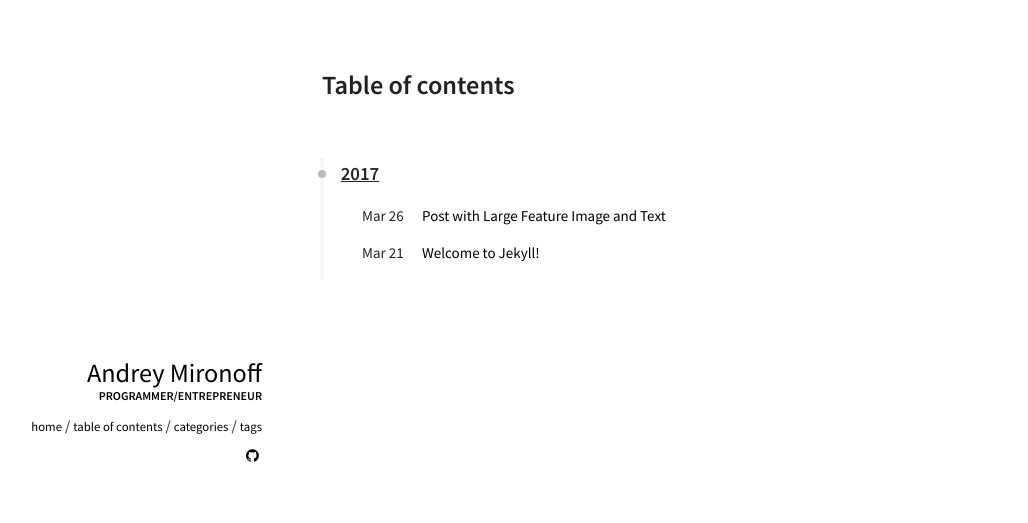
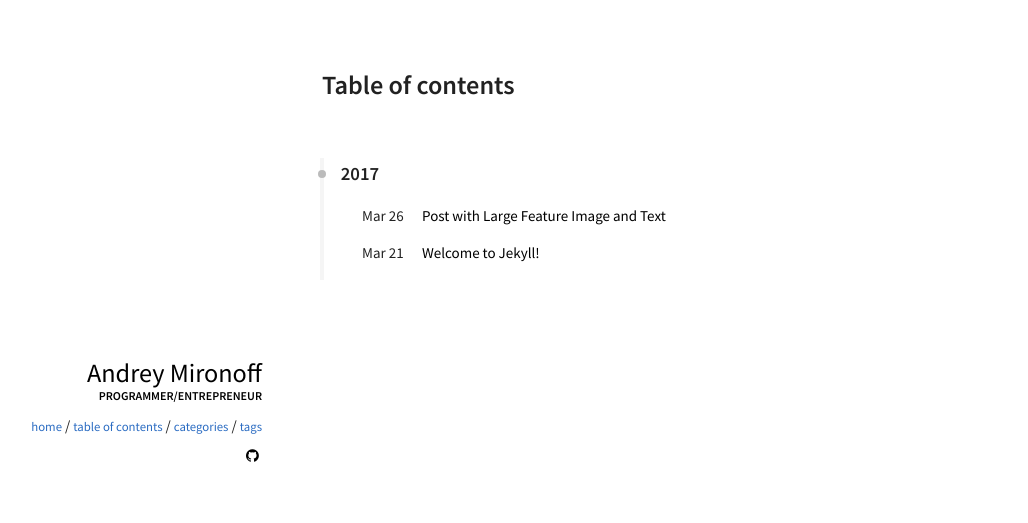
Before and after one commit to amironoff/amironoff.github.io, a Jekyll site: the page built from archive.html, in a window 1280 px wide. Shown: the top 523 px of the page, without its empty margins (28-1056 px from the left). Built offline with Jekyll 4.4.1, drawn with Linux system fonts in a browser that asks for light colours.

Commit message:
Switch headings & links to dark blue to make them more lively

```diff
--- a/assets/css/main-custom.css
+++ b/assets/css/main-custom.css
@@ -5,16 +5,17 @@
 .post-meta .post-cat {
     color: black;
 }
-h4{
-	text-decoration: underline;
+h1 a, h2 a, h3 a, h4 a, h5 a, h6 a {
+    font-weight: inherit;
+    color: #2b6cc2;
 }
 a {
     color: black;
 
 }
-a:hover, a:focus { color: black; text-decoration: underline; }
+a:hover, a:focus { color: #2b6cc2; text-decoration: underline; }
 .nav-list .nav-item a {
-    color: black;
+    color: #2b6cc2;
 }
 .btn {
     color: black;
```
